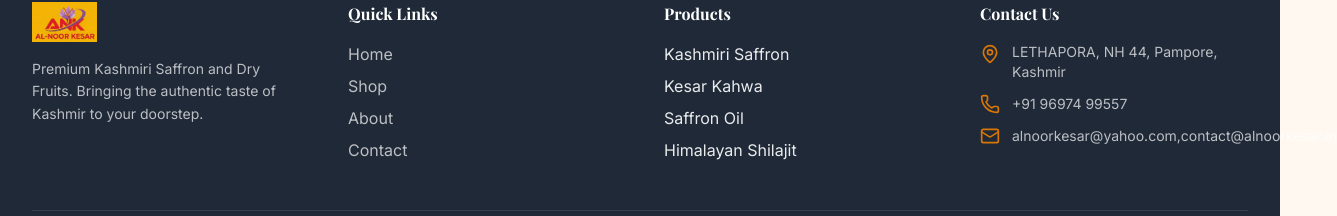
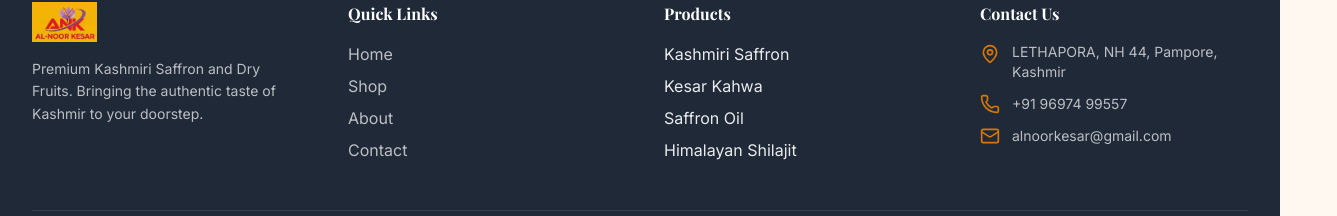
Before and after one commit to alnoorkesar/deploy, a Next.js app: page / in a window 1280 px wide. Shown: the part 5189-5405 px from the top of the page, 1337 px wide, since content can reach past the window. Built offline with nearby package versions, Linux system fonts and the light colour scheme; a web font is replaced by a local one.

Commit message:
Fix: email

```diff
--- a/client/homepage.json
+++ b/client/homepage.json
@@ -117,7 +117,7 @@
         "contact": {
             "address": "LETHAPORA, NH 44,Opp. C.R.P.F. CAMP Pampore, Kashmir",
             "phone": "+91 96974 99557/+91 94190 33761",
-            "email": "alnoorkesar@yahoo.com,contact@alnoorkesar.in"
+            "email": "alnoorkesar@gmail.com"
         },
         "socialLinks": {
             "instagram": "https://instagram.com/alnoorkesar",
--- a/client/site-config.json
+++ b/client/site-config.json
@@ -31,7 +31,7 @@
             "line2": "Opp. C.R.P.F. CAMP Pampore, Kashmir - 192122"
         },
         "phone": "+91 96974 99557/+91 94190 33761",
-        "email": "alnoorkesar@yahoo.com,contact@alnoorkesar.in",
+        "email": "alnoorkesar@gmail.com",
         "businessHours": {
             "weekdays": "Mon - Sat: 9:00 AM - 7:00 PM",
             "weekends": "Sunday: 10:00 AM - 4:00 PM"
--- a/src/app/contact/page.tsx
+++ b/src/app/contact/page.tsx
@@ -199,10 +199,10 @@ ${formData.message}`;
                                     <div>
                                         <p className="font-medium text-[#1F2937]">Email</p>
                                         <a
-                                            href="mailto:alnoorkesar@yahoo.com,contact@alnoorkesar.in"
+                                            href="mailto:alnoorkesar@gmail.com"
                                             className="text-[#374151] hover:text-[#D97706] transition-colors"
                                         >
-                                            alnoorkesar@yahoo.com,contact@alnoorkesar.in
+                                            alnoorkesar@gmail.com
                                         </a>
                                     </div>
                                 </div>
--- a/src/app/page.tsx
+++ b/src/app/page.tsx
@@ -132,10 +132,10 @@ export default function Home() {
                 <li className="flex items-center gap-3">
                   <Mail className="w-5 h-5 text-[#D97706] flex-shrink-0" />
                   <a
-                    href="mailto:alnoorkesar@yahoo.com,contact@alnoorkesar.in"
+                    href="mailto:alnoorkesar@gmail.com"
                     className="text-white/70 hover:text-[#D97706] transition-colors duration-300 text-sm"
                   >
-                    alnoorkesar@yahoo.com,contact@alnoorkesar.in
+                    alnoorkesar@gmail.com
                   </a>
                 </li>
               </ul>
```
